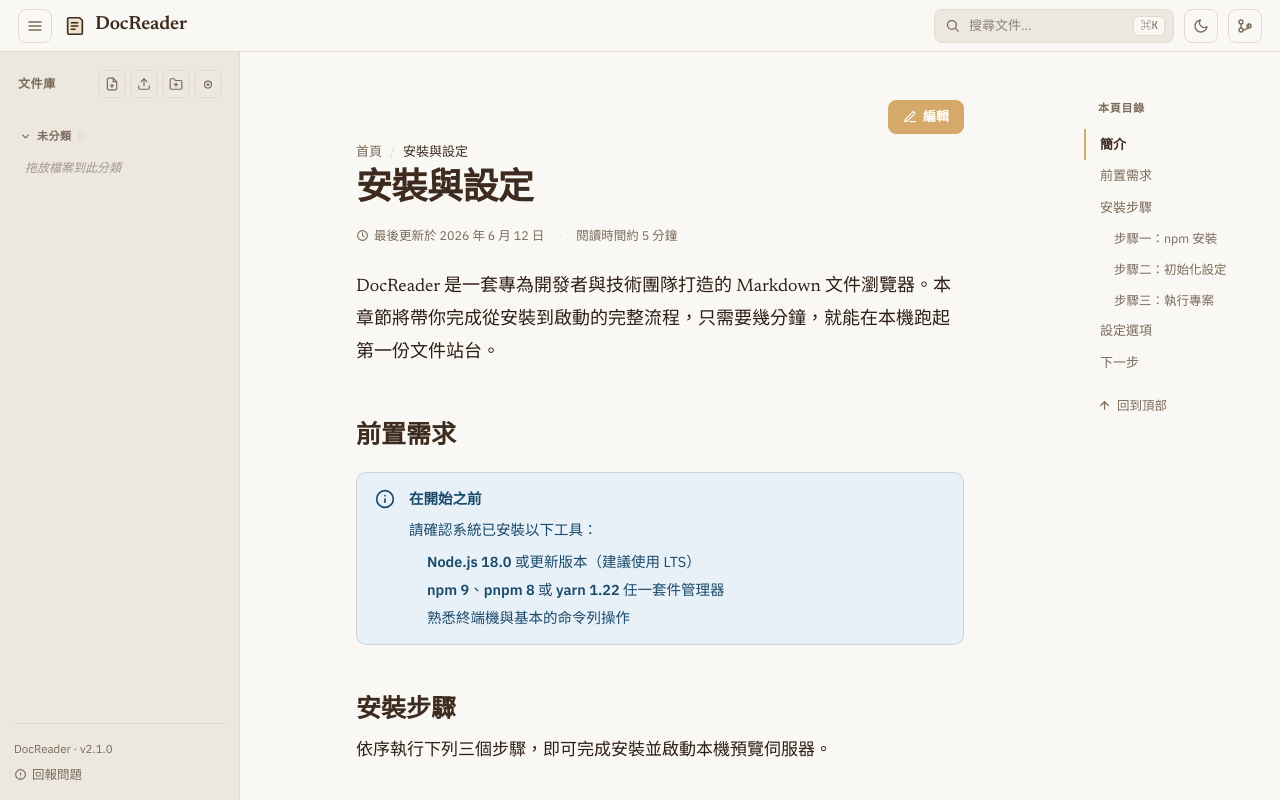
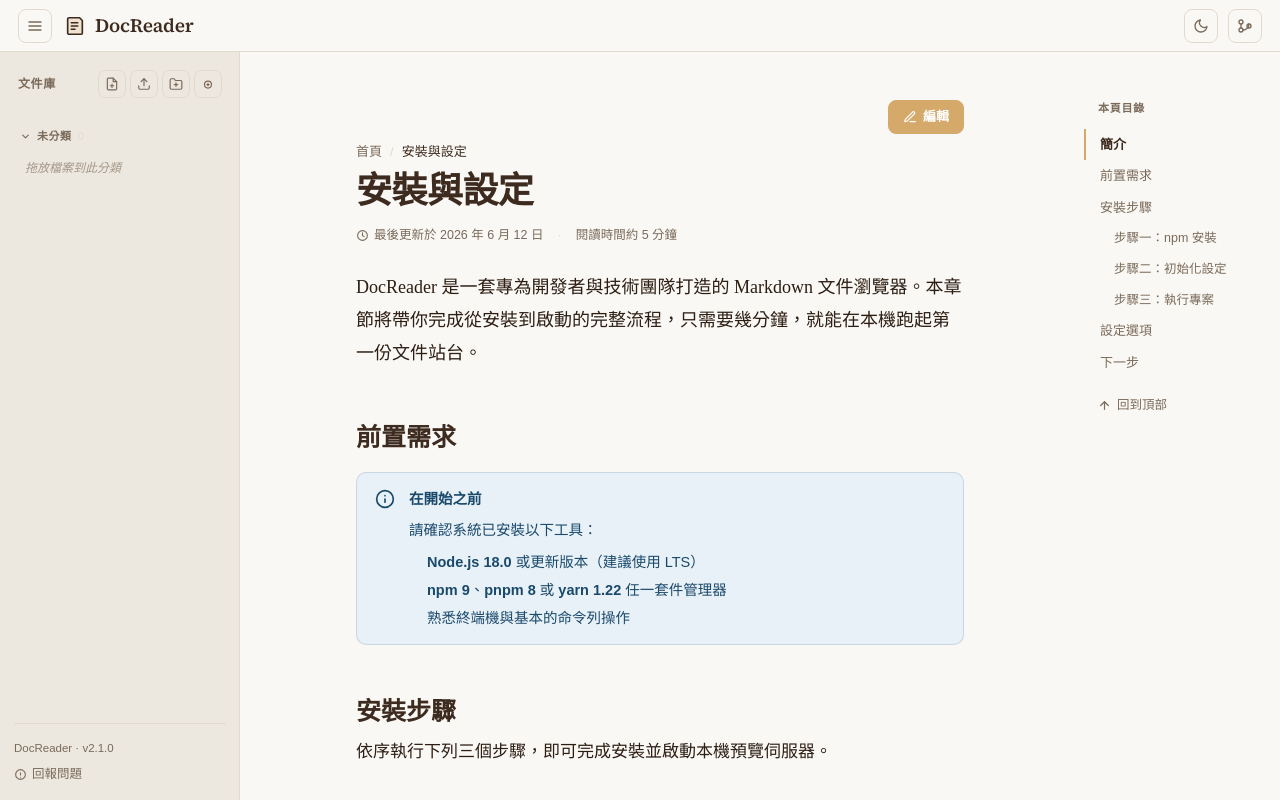
Before and after one commit to hhf260304/doc-reader, a Next.js app: page / in a window 1280 px wide. Built offline with nearby package versions, Linux system fonts and the light colour scheme.

Commit message:
feat(fonts): 改用 Source Serif 4 + Inter + Fira Code 字型組合
以更現代的學術風格取代原有 Newsreader + IBM Plex Sans + JetBrains Mono，
標題改用 Source Serif 4、UI 與內文改用 Inter、程式碼改用 Fira Code。

```diff
--- a/src/app/globals.css
+++ b/src/app/globals.css
@@ -6,9 +6,9 @@
 @theme inline {
   --color-background: var(--background);
   --color-foreground: var(--foreground);
-  --font-sans: var(--font-ibm-plex-sans);
-  --font-mono: var(--font-jetbrains-mono);
-  --font-serif: var(--font-newsreader);
+  --font-sans: var(--font-inter);
+  --font-mono: var(--font-fira-code);
+  --font-serif: var(--font-source-serif-4);
 }
 
 /* ===== DocReader root resets ===== */
@@ -33,23 +33,23 @@
 /* ===== Markdown rendered content ===== */
 .dr-rendered,
 #dr-edit-preview {
-  font-family: 'Newsreader', Georgia, serif;
+  font-family: 'Inter', sans-serif;
 }
 .dr-rendered h1, #dr-edit-preview h1 {
-  font-family: 'Newsreader', serif; font-size: 36px; font-weight: 600;
+  font-family: 'Source Serif 4', serif; font-size: 36px; font-weight: 600;
   line-height: 1.18; color: var(--brown); letter-spacing: -0.015em;
   margin: 0 0 10px; scroll-margin-top: 24px;
 }
 .dr-rendered h2, #dr-edit-preview h2 {
-  font-family: 'Newsreader', serif; font-size: 25px; font-weight: 600;
+  font-family: 'Source Serif 4', serif; font-size: 25px; font-weight: 600;
   color: var(--brown); margin: 44px 0 14px; scroll-margin-top: 24px;
 }
 .dr-rendered h3, #dr-edit-preview h3 {
-  font-family: 'Newsreader', serif; font-size: 19px; font-weight: 600;
+  font-family: 'Source Serif 4', serif; font-size: 19px; font-weight: 600;
   color: var(--brown); margin: 30px 0 12px; scroll-margin-top: 24px;
 }
 .dr-rendered h4, #dr-edit-preview h4 {
-  font-family: 'IBM Plex Sans', sans-serif; font-size: 15px; font-weight: 600;
+  font-family: 'Inter', sans-serif; font-size: 15px; font-weight: 600;
   color: var(--brown); margin: 24px 0 10px;
 }
 .dr-rendered p, #dr-edit-preview p {
@@ -72,12 +72,12 @@
 }
 .dr-rendered blockquote p, #dr-edit-preview blockquote p { margin: 6px 0; font-size: 16px; color: var(--ink); }
 .dr-rendered code, #dr-edit-preview code {
-  font-family: 'JetBrains Mono', monospace; font-size: 14px;
+  font-family: 'Fira Code', monospace; font-size: 14px;
   background: var(--code-bg); color: var(--code-ink); padding: 1px 6px; border-radius: 5px;
 }
 .dr-rendered pre code, #dr-edit-preview pre code { padding: 0; background: transparent; }
 .dr-rendered table, #dr-edit-preview table {
-  width: 100%; border-collapse: collapse; font-family: 'IBM Plex Sans', sans-serif;
+  width: 100%; border-collapse: collapse; font-family: 'Inter', sans-serif;
   font-size: 13.5px; margin: 0 0 20px; border: 1px solid var(--border);
   border-radius: 10px; overflow: hidden;
 }
@@ -107,7 +107,6 @@
 .dr-icon-btn:hover { border-color: var(--amber) !important; color: var(--brown) !important; }
 .dr-cat-action:hover { color: var(--brown) !important; background: rgba(0,0,0,0.05) !important; }
 .dr-cat-delete:hover { color: var(--danger) !important; }
-.dr-search-input:focus { border-color: var(--amber) !important; background: var(--paper) !important; }
 .dr-fname-input:focus { border-color: var(--amber) !important; background: var(--paper) !important; }
 .dr-scroll-top:hover { color: var(--amber) !important; }
 
--- a/src/app/layout.tsx
+++ b/src/app/layout.tsx
@@ -1,25 +1,25 @@
 import type { Metadata } from 'next'
-import { Newsreader, IBM_Plex_Sans, JetBrains_Mono } from 'next/font/google'
+import { Source_Serif_4, Inter, Fira_Code } from 'next/font/google'
 import './globals.css'
 
-const newsreader = Newsreader({
+const sourceSerif4 = Source_Serif_4({
   subsets: ['latin'],
-  variable: '--font-newsreader',
+  variable: '--font-source-serif-4',
   weight: ['400', '500', '600', '700'],
   style: ['normal', 'italic'],
   display: 'swap',
 })
 
-const ibmPlexSans = IBM_Plex_Sans({
+const inter = Inter({
   subsets: ['latin'],
-  variable: '--font-ibm-plex-sans',
+  variable: '--font-inter',
   weight: ['400', '500', '600'],
   display: 'swap',
 })
 
-const jetBrainsMono = JetBrains_Mono({
+const firaCode = Fira_Code({
   subsets: ['latin'],
-  variable: '--font-jetbrains-mono',
+  variable: '--font-fira-code',
   weight: ['400', '500'],
   display: 'swap',
 })
@@ -33,7 +33,7 @@
   return (
     <html
       lang="zh-TW"
-      className={`${newsreader.variable} ${ibmPlexSans.variable} ${jetBrainsMono.variable} h-full`}
+      className={`${sourceSerif4.variable} ${inter.variable} ${firaCode.variable} h-full`}
     >
       <body className="h-full antialiased">{children}</body>
     </html>
--- a/src/components/docreader/Navbar.tsx
+++ b/src/components/docreader/Navbar.tsx
@@ -29,33 +29,11 @@
             <path d="M4 4.5A1.5 1.5 0 0 1 5.5 3H17l3 3v13.5A1.5 1.5 0 0 1 18.5 21h-13A1.5 1.5 0 0 1 4 19.5z" fill="#D4A96A" fillOpacity="0.28" />
             <path d="M8 8.5h7M8 12h7M8 15.5h4" />
           </svg>
-          <span style={{ fontFamily: "'Newsreader', serif", fontSize: 19, fontWeight: 600, color: 'var(--brown)', letterSpacing: '-0.01em' }}>DocReader</span>
+          <span style={{ fontFamily: "'Source Serif 4', serif", fontSize: 19, fontWeight: 600, color: 'var(--brown)', letterSpacing: '-0.01em' }}>DocReader</span>
         </div>
       </div>
 
       <div style={{ display: 'flex', alignItems: 'center', gap: 10 }}>
-        <div style={{ position: 'relative', display: 'flex', alignItems: 'center' }}>
-          <svg width="15" height="15" viewBox="0 0 24 24" fill="none" stroke="currentColor" strokeWidth="2" strokeLinecap="round"
-            style={{ position: 'absolute', left: 11, color: 'var(--muted)', pointerEvents: 'none' }}>
-            <circle cx="11" cy="11" r="7" /><line x1="21" y1="21" x2="16.65" y2="16.65" />
-          </svg>
-          <input
-            id="dr-search"
-            placeholder="搜尋文件…"
-            className="dr-search-input"
-            style={{
-              width: 240, height: 34, padding: '0 52px 0 34px', background: 'var(--sidebar-bg)',
-              border: '1px solid var(--border)', borderRadius: 8, color: 'var(--ink)',
-              fontFamily: "'IBM Plex Sans', sans-serif", fontSize: 13, outline: 'none',
-            }}
-          />
-          <kbd style={{
-            position: 'absolute', right: 9, display: 'flex', alignItems: 'center',
-            height: 20, padding: '0 6px', background: 'var(--paper)', border: '1px solid var(--border)',
-            borderRadius: 5, fontFamily: "'JetBrains Mono', monospace", fontSize: 11, color: 'var(--muted)',
-          }}>⌘K</kbd>
-        </div>
-
         <button
           onClick={onToggleTheme}
           id="dr-theme"
```
